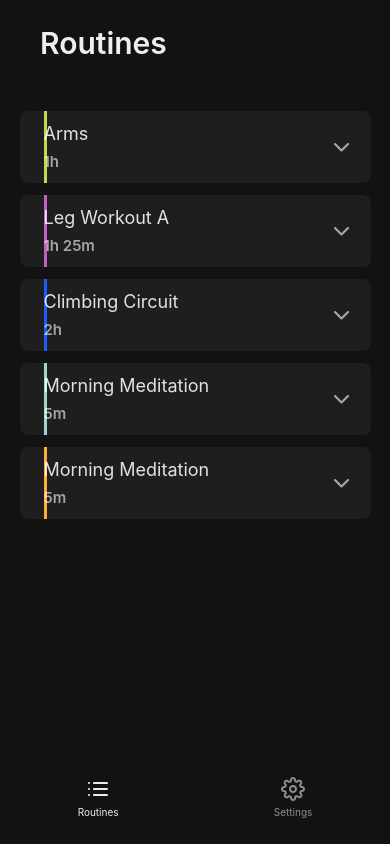
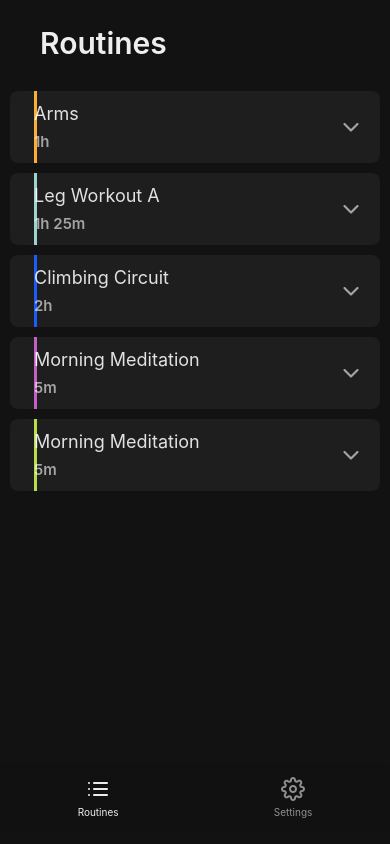
Before and after one commit to C-Advait/Circuits-iOS, a React Native app: screen / in a window 390 px wide. Built offline with nearby package versions, Linux system fonts and the light colour scheme.

Commit message:
Move demo to flatlist

```diff
--- a/app/navigation/AppTabBar.js
+++ b/app/navigation/AppTabBar.js
@@ -1,10 +1,11 @@
-import React from 'react';
-import { StyleSheet, View, Text, TouchableWithoutFeedback } from 'react-native';
-import { LinearGradient } from 'expo-linear-gradient';
+import React from "react";
+import { StyleSheet, View, Text, TouchableWithoutFeedback } from "react-native";
+import { LinearGradient } from "expo-linear-gradient";
+import { BlurView } from "expo-blur";
 
-import navigationIcons from './navigationIcons';
-import { TAB_BAR_HEIGHT } from '../config/appConstants';
-import { useTheme } from '../contexts/ThemeContext';
+import navigationIcons from "./navigationIcons";
+import { TAB_BAR_HEIGHT } from "../config/appConstants";
+import { useTheme } from "../contexts/ThemeContext";
 
 const AppTabBar = ({ state, descriptors, navigation }) => {
   const { theme } = useTheme();
@@ -13,8 +14,8 @@ const AppTabBar = ({ state, descriptors, navigation }) => {
     // Currently hard-coded for dark-mode.
     <LinearGradient
       colors={[
-        'rgba(30, 30, 30, 0)',      // #1e1e1e at 0% opacity
-        'rgba(18, 18, 18, 0.75)'   // #121212 at 75% opacity
+        "rgba(30, 30, 30, 0)", // #1e1e1e at 0% opacity
+        "rgba(18, 18, 18, 0.75)", // #121212 at 75% opacity
       ]}
       style={styles.bar}
       start={[0, 0]}
@@ -27,17 +28,18 @@ const AppTabBar = ({ state, descriptors, navigation }) => {
             options.tabBarLabel !== undefined
               ? options.tabBarLabel
               : options.title !== undefined
-                ? options.title
-                : route.name;
+              ? options.title
+              : route.name;
           const Icon = navigationIcons[route.name];
 
           const isFocused = state.index === index;
-          const color = isFocused ?
-             theme.tabBarActiveTintColor : theme.tabBarInactiveTintColor;
+          const color = isFocused
+            ? theme.tabBarActiveTintColor
+            : theme.tabBarInactiveTintColor;
 
           const onPress = () => {
             const event = navigation.emit({
-              type: 'tabPress',
+              type: "tabPress",
               target: route.key,
               canPreventDefault: true,
             });
@@ -50,7 +52,7 @@ const AppTabBar = ({ state, descriptors, navigation }) => {
 
           const onLongPress = () => {
             navigation.emit({
-              type: 'tabLongPress',
+              type: "tabLongPress",
               target: route.key,
             });
           };
@@ -66,26 +68,34 @@ const AppTabBar = ({ state, descriptors, navigation }) => {
               onLongPress={onLongPress}
               style={styles.touchable}
             >
-              <View style={styles.tabGroupContainer}>
-                <Icon size={24} color={color} />
-                <Text style={[styles.label, { color: color }]}>
-                  {label}
-                </Text>
-              </View>
+              <>
+                <View style={styles.tabGroupContainer}>
+                  <Icon size={24} color={color} />
+                  <Text style={[styles.label, { color: color }]}>{label}</Text>
+                </View>
+                <View
+                  style={{
+                    zIndex: 3,
+                    backgroundColor: "dodgerblue",
+                    position: "absolute",
+                    height: 100,
+                  }}
+                />
+              </>
             </TouchableWithoutFeedback>
           );
         })}
       </View>
     </LinearGradient>
-  )
-}
+  );
+};
 
 const styles = StyleSheet.create({
   bar: {
-    backgroundColor: "transparent",
+    backgroundColor: "#1212120c",
     bottom: 0,
     position: "absolute",
-    width: "100%"
+    width: "100%",
   },
   label: {
     fontSize: 10,
@@ -106,7 +116,7 @@ const styles = StyleSheet.create({
   },
   touchable: {
     backgroundColor: "transparent",
-  }
+  },
 });
 
 export default AppTabBar;
--- a/app/screens/RoutinesScreen.js
+++ b/app/screens/RoutinesScreen.js
@@ -1,49 +1,65 @@
 import React from "react";
-import { StyleSheet, Button } from "react-native";
+import { StyleSheet, FlatList } from "react-native";
 import Screen from "../components/Screen";
-import { useNavigation } from "@react-navigation/core";
 
 import Header from "../components/Header";
-import routes from "../navigation/routes";
 import RoutineCard from "../components/RoutineCard";
 import { useTheme } from "../contexts/ThemeContext";
 
 import { View } from "react-native";
 
 function RoutinesScreen() {
-  const navigation = useNavigation();
   const { theme } = useTheme();
+
+  const data = [
+    {
+      id: 1,
+      title: "Arms",
+      duration: 3600,
+      accentColour: theme.accentOrange,
+    },
+    {
+      id: 2,
+      title: "Leg Workout A",
+      duration: 5100,
+      accentColour: theme.accentLightBlue,
+    },
+    {
+      id: 3,
+      title: "Climbing Circuit",
+      duration: 7200,
+      accentColour: theme.accentDarkBlue,
+    },
+    {
+      id: 4,
+      title: "Morning Meditation",
+      duration: 300,
+      accentColour: theme.accentPurple,
+    },
+    {
+      id: 5,
+      title: "Morning Meditation",
+      duration: 300,
+      accentColour: theme.accentGreen,
+    },
+  ];
 
   return (
     <Screen>
       <Header>Routines</Header>
-      <View style={{ padding: "5%", gap: 12 }}>
-        <RoutineCard
-          accentColour={theme.accentGreen}
-          title="Arms"
-          duration={3600}
-        />
-        <RoutineCard
-          accentColour={theme.accentPurple}
-          title="Leg Workout A"
-          duration={5100}
-        />
-        <RoutineCard
-          accentColour={theme.accentDarkBlue}
-          title="Climbing Circuit"
-          duration={7200}
-        />
-        <RoutineCard
-          accentColour={theme.accentLightBlue}
-          title="Morning Meditation"
-          duration={300}
-        />
-        <RoutineCard
-          accentColour={theme.accentOrange}
-          title="Morning Meditation"
-          duration={300}
-        />
-      </View>
+      <FlatList
+        data={data}
+        renderItem={({ item }) => (
+          <RoutineCard
+            title={item.title}
+            duration={item.duration}
+            accentColour={item.accentColour}
+          />
+        )}
+        keyExtractor={(item) => item.id}
+        style={{ marginHorizontal: 10 }}
+        ItemSeparatorComponent={() => <View style={{ height: 10 }} />}
+      />
     </Screen>
   );
 }
--- a/package.json
+++ b/package.json
@@ -14,10 +14,11 @@
     "@react-navigation/native": "^6.1.8",
     "@react-navigation/stack": "^6.3.18",
     "expo": "~49.0.12",
+    "expo-linear-gradient": "~12.3.0",
     "expo-status-bar": "~1.6.0",
     "react": "18.2.0",
     "react-native": "0.72.5",
-    "expo-linear-gradient": "~12.3.0"
+    "expo-blur": "~12.4.1"
   },
   "devDependencies": {
     "@babel/core": "^7.20.0",
```
Also changed, not shown: 1 other file (tests, documents, lock files or other folders).
